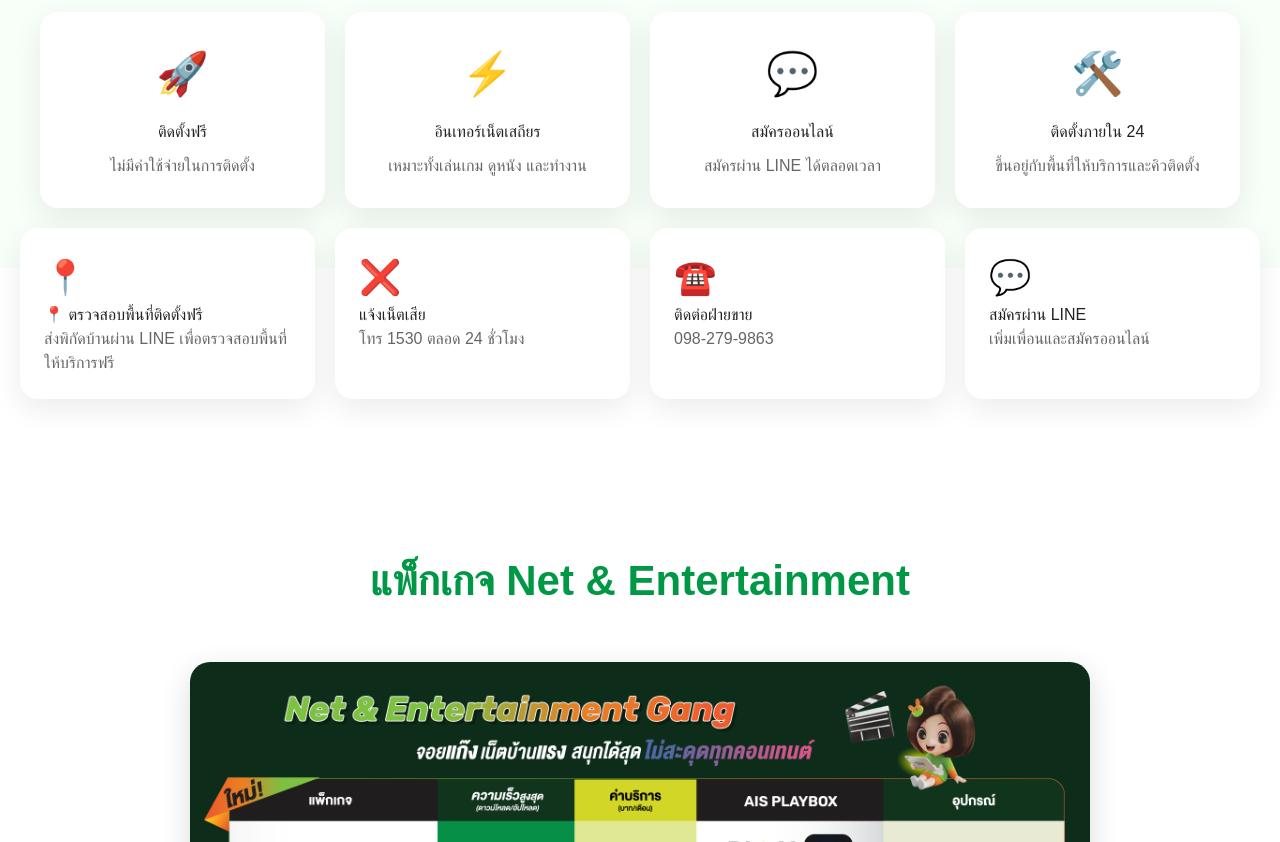
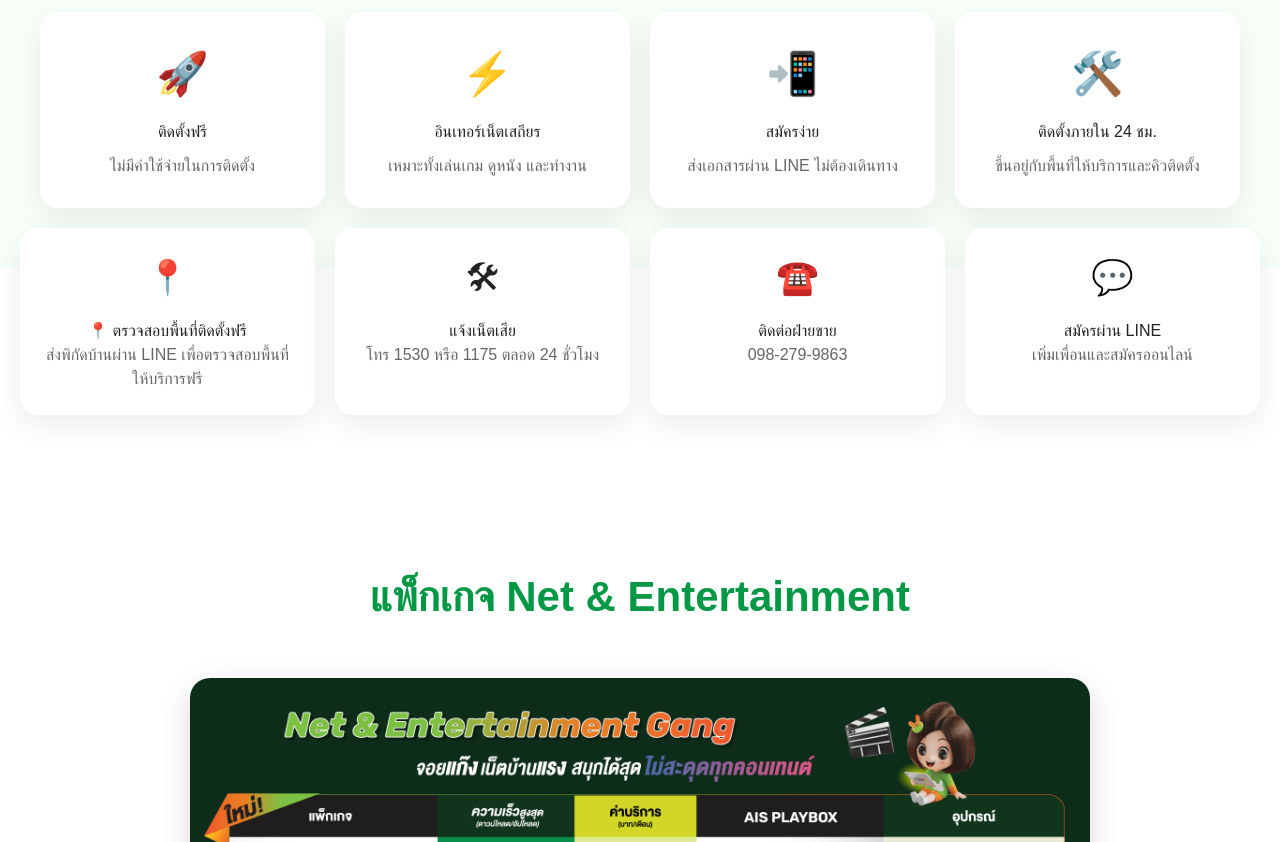
Before and after one commit to prawithyo/saleonline3bbais, a Next.js app: page / in a window 1280 px wide. Shown: the part 1040-1882 px from the top of the page. Built offline with nearby package versions, Linux system fonts and the light colour scheme.

Commit message:
Update landing page

```diff
--- a/app/page.tsx
+++ b/app/page.tsx
@@ -317,13 +317,13 @@ export default function Home() {
           text: "เหมาะทั้งเล่นเกม ดูหนัง และทำงาน",
         },
         {
-          icon: "💬",
-          title: "สมัครออนไลน์",
-          text: "สมัครผ่าน LINE ได้ตลอดเวลา",
+          icon: "📲 ",
+          title: "สมัครง่าย",
+          text: "ส่งเอกสารผ่าน LINE ไม่ต้องเดินทาง",
         },
         {
           icon: "🛠️",
-          title: "ติดตั้งภายใน 24 ",
+          title: "ติดตั้งภายใน 24 ชม. ",
           text: " ขึ้นอยู่กับพื้นที่ให้บริการและคิวติดตั้ง",
         },
       ].map((item) => (
@@ -385,11 +385,19 @@ href="https://lin.ee/Uc3LJUw"
         boxShadow: "0 10px 30px rgba(0,0,0,.08)",
       }}
     >
-      <div style={{ fontSize: "34px" }}>📍</div>
+      <div style={{
+    display: "flex",
+    justifyContent: "center",
+    alignItems: "center",
+    fontSize: "34px",
+    marginBottom: "16px",
+  }}
+>
+  📍</div>
 
-      <h3>📍 ตรวจสอบพื้นที่ติดตั้งฟรี</h3>
+      <h3 style={{ textAlign: "center" }}>📍 ตรวจสอบพื้นที่ติดตั้งฟรี</h3>
 
-      <p style={{ color: "#666" }}>
+      <p style={{ color: "#666", textAlign: "center" }}>
         ส่งพิกัดบ้านผ่าน LINE
 เพื่อตรวจสอบพื้นที่ให้บริการฟรี
       </p>
@@ -410,12 +418,20 @@ href="https://lin.ee/Uc3LJUw"
 transition: "transform .25s ease, box-shadow .25s ease",
       }}
     >
-      <div style={{ fontSize: "34px" }}>❌</div>
+      <div style={{
+    display: "flex",
+    justifyContent: "center",
+    alignItems: "center",
+    fontSize: "34px",
+    marginBottom: "16px",
+  }}
+>
+  🛠</div>
 
-      <h3>แจ้งเน็ตเสีย</h3>
+      <h3 style={{ textAlign: "center" }}> แจ้งเน็ตเสีย</h3>
 
-      <p style={{ color: "#666" }}>
-        โทร 1530 ตลอด 24 ชั่วโมง
+      <p style={{ color: "#666", textAlign: "center" }}>
+        โทร 1530 หรือ 1175 ตลอด 24 ชั่วโมง
       </p>
     </a>
 
@@ -432,11 +448,20 @@ transition: "transform .25s ease, box-shadow .25s ease",
         boxShadow: "0 10px 30px rgba(0,0,0,.08)",
       }}
     >
-      <div style={{ fontSize: "34px" }}>☎️</div>
+      <div style={{
+    display: "flex",
+    justifyContent: "center",
+    alignItems: "center",
+    fontSize: "34px",
+    marginBottom: "16px",
+  }}
+>
+  ☎️</div>
 
-      <h3>ติดต่อฝ่ายขาย</h3>
+      <h3 style={{ textAlign: "center" }}> ติดต่อฝ่ายขาย</h3>
 
-      <p style={{ color: "#666" }}>
+      <p style={{textAlign: "center", color: "#666" }}>
+
         098-279-9863
       </p>
     </a>
@@ -456,11 +481,19 @@ transition: "transform .25s ease, box-shadow .25s ease",
         boxShadow: "0 10px 30px rgba(0,0,0,.08)",
       }}
     >
-      <div style={{ fontSize: "34px" }}>💬</div>
+      <div style={{
+    display: "flex",
+    justifyContent: "center",
+    alignItems: "center",
+    fontSize: "34px",
+    marginBottom: "16px",
+  }}
+>
+  💬</div>
 
-      <h3>สมัครผ่าน LINE</h3>
+      <h3 style={{ textAlign: "center" }}>สมัครผ่าน LINE</h3>
 
-      <p style={{ color: "#666" }}>
+      <p style={{ textAlign: "center", color: "#666" }}>
         เพิ่มเพื่อนและสมัครออนไลน์
       </p>
     </a>
```
